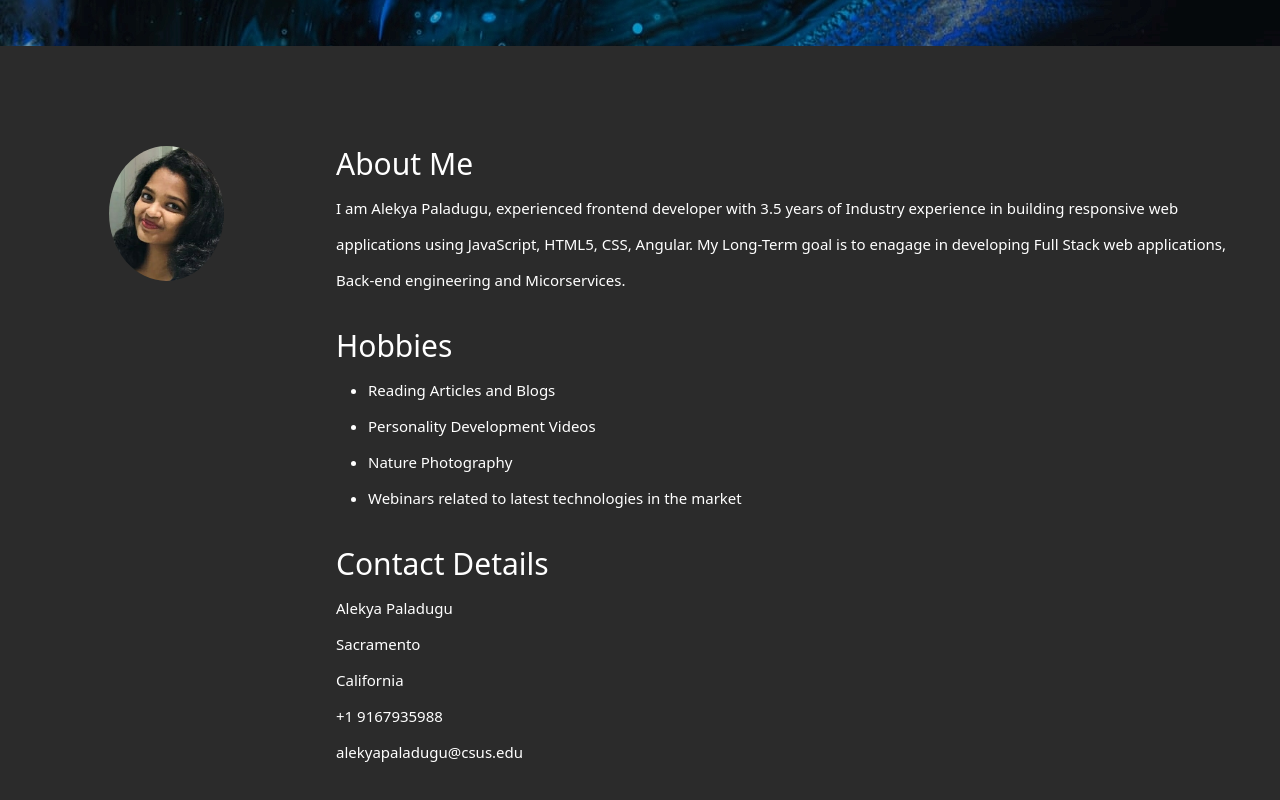
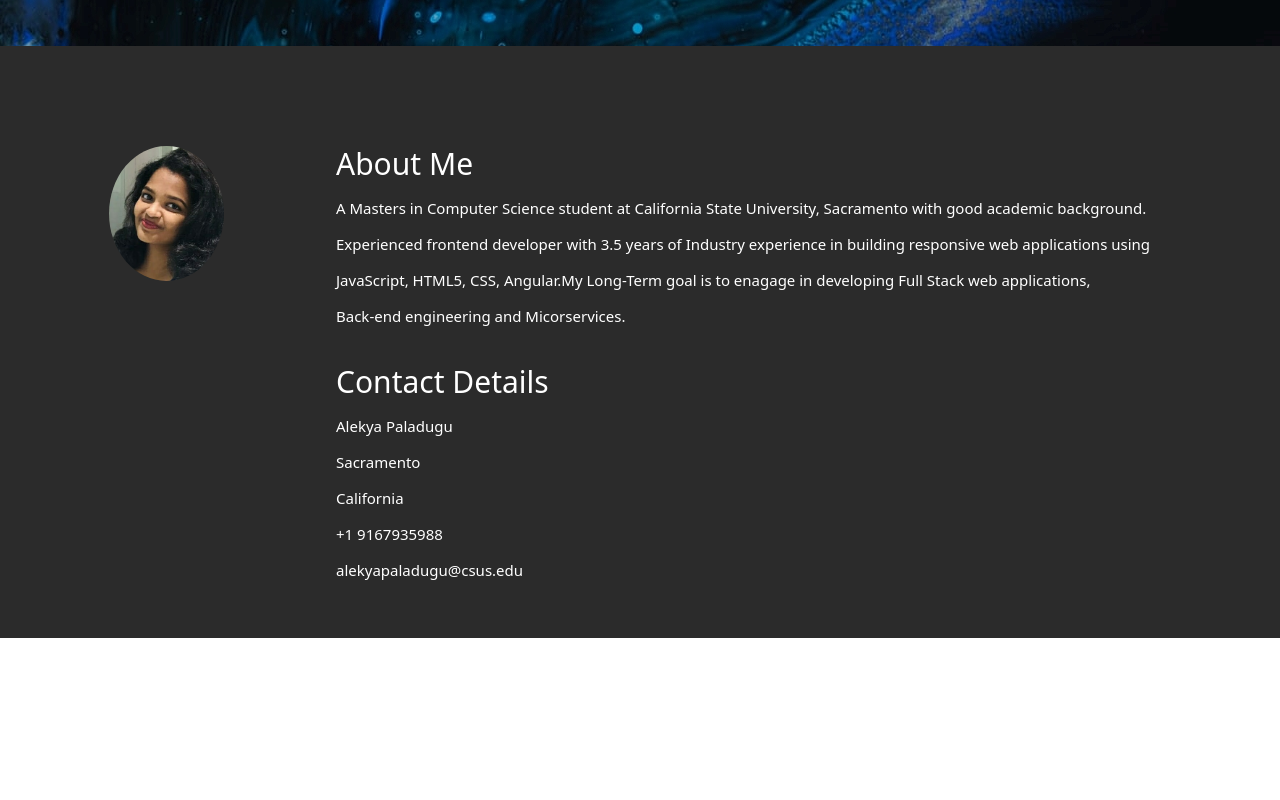
Before and after one commit to alekyapaladugu/My-Portfolio, an Angular app in the folder portfolio-app/: page /about in a window 1280 px wide. Shown: the part 754-1554 px from the top of the page. After the commit the page ends 1392 px from the top, so only its background shows below. Built offline with nearby package versions, Linux system fonts and the light colour scheme.

Commit message:
About me changes

```diff
--- a/portfolio-app/angular.json
+++ b/portfolio-app/angular.json
@@ -25,7 +25,7 @@
             "main": "src/main.ts",
             "polyfills": "src/polyfills.ts",
             "tsConfig": "tsconfig.app.json",
-            "assets": ["src/favicon.ico", "src/assets"],
+            "assets": ["src/favicon.png", "src/assets"],
             "styles": [
               "./node_modules/@angular/material/prebuilt-themes/indigo-pink.css",
               "./node_modules/@fortawesome/fontawesome-free/css/all.css",
@@ -93,7 +93,7 @@
             "polyfills": "src/polyfills.ts",
             "tsConfig": "tsconfig.spec.json",
             "karmaConfig": "karma.conf.js",
-            "assets": ["src/favicon.ico", "src/assets"],
+            "assets": ["src/favicon.png", "src/assets"],
             "styles": [
               "./node_modules/@angular/material/prebuilt-themes/indigo-pink.css",
               "src/styles.scss"
--- a/portfolio-app/src/app/home/home.component.html
+++ b/portfolio-app/src/app/home/home.component.html
@@ -43,22 +43,16 @@
         <div class="about-me">
           <h2>About Me</h2>
           <p>
-            I am Alekya Paladugu, experienced frontend developer with 3.5 years
-            of Industry experience in building responsive web applications using
-            JavaScript, HTML5, CSS, Angular. My Long-Term goal is to enagage in
-            developing Full Stack web applications, Back-end engineering and
-            Micorservices.
+            A Masters in Computer Science student at California State
+            University, Sacramento with good academic background. <br />
+            Experienced frontend developer with 3.5 years of Industry experience
+            in building responsive web applications using <br />
+            JavaScript, HTML5, CSS, Angular.My Long-Term goal is to enagage in
+            developing Full Stack web applications, <br />Back-end engineering
+            and Micorservices.
           </p>
         </div>
-        <div class="hobbies">
-          <h2>Hobbies</h2>
-          <ul>
-            <li>Reading Articles and Blogs</li>
-            <li>Personality Development Videos</li>
-            <li>Nature Photography</li>
-            <li>Webinars related to latest technologies in the market</li>
-          </ul>
-        </div>
+
         <div class="contact">
           <h2>Contact Details</h2>
           <p>Alekya Paladugu</p>
--- a/portfolio-app/src/index.html
+++ b/portfolio-app/src/index.html
@@ -5,11 +5,17 @@
     <title>Alekya Paladugu Portfolio</title>
     <base href="/" />
     <meta name="viewport" content="width=device-width, initial-scale=1" />
-    <link rel="icon" type="image/x-icon" href="favicon.ico" />
-      <link rel="preconnect" href="https://fonts.gstatic.com">
-    <link href="https://fonts.googleapis.com/css2?family=Roboto:wght@300;400;500&display=swap" rel="stylesheet">
-    <link href="https://fonts.googleapis.com/icon?family=Material+Icons" rel="stylesheet">
-</head>
+    <link rel="icon" type="image/x-icon" href="favicon.png" />
+    <link rel="preconnect" href="https://fonts.gstatic.com" />
+    <link
+      href="https://fonts.googleapis.com/css2?family=Roboto:wght@300;400;500&display=swap"
+      rel="stylesheet"
+    />
+    <link
+      href="https://fonts.googleapis.com/icon?family=Material+Icons"
+      rel="stylesheet"
+    />
+  </head>
   <body>
     <app-root></app-root>
   </body>
```
Also changed, not shown: portfolio-app/src/favicon.png (added).
